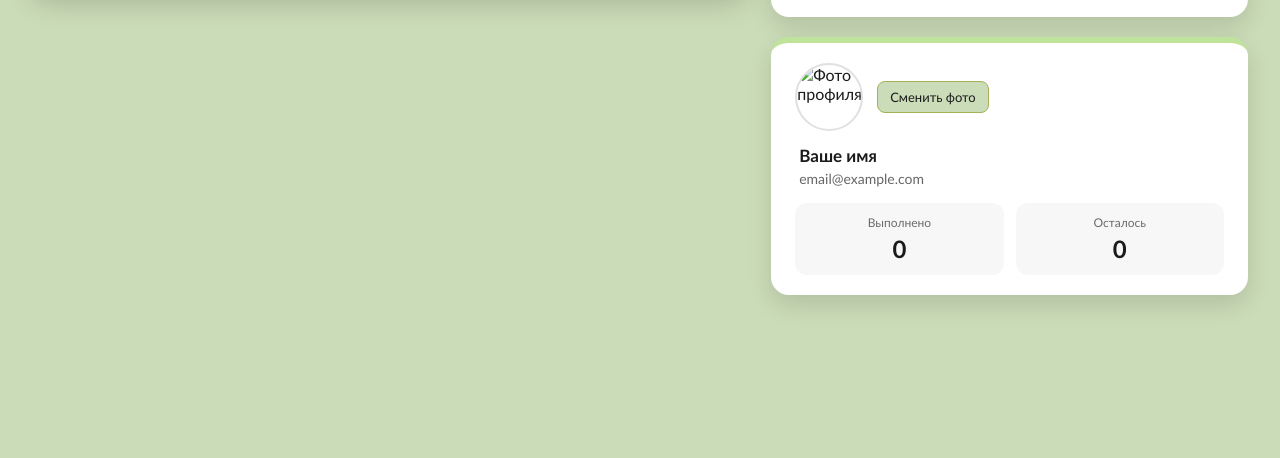
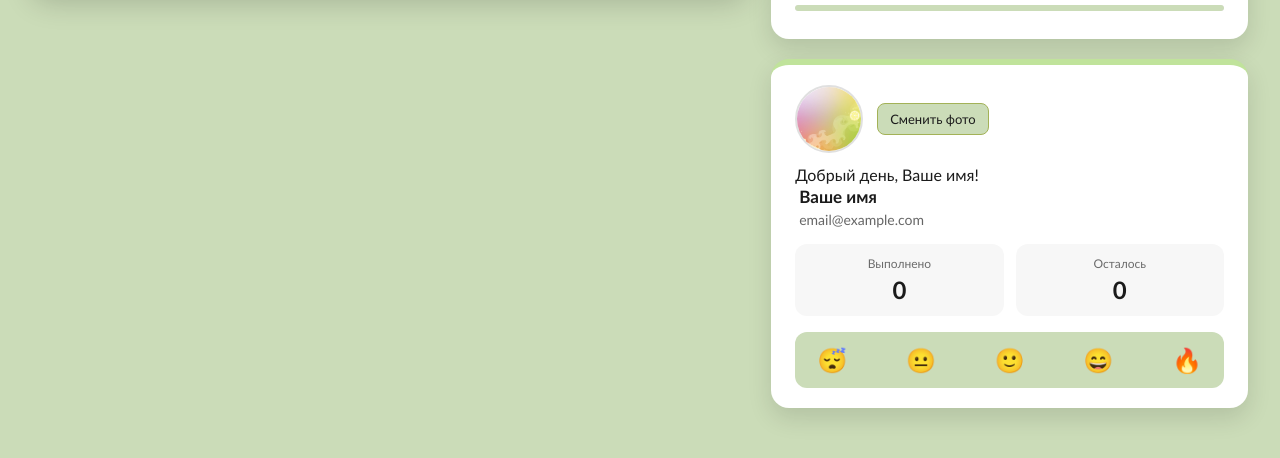
Before and after one commit to volcarina/to-do-app, a plain HTML site: page index.html in a window 1280 px wide. Shown: the part 206-664 px from the top of the page. Drawn offline with Linux system fonts and the light colour scheme.

Commit message:
Добавлен муд-трекер, прогресс-бар и приветствие пользователя

```diff
--- a/css/style.css
+++ b/css/style.css
@@ -228,6 +228,22 @@ body {
   background: var(--accent-dark);
 }
 
+#progress-track {
+  background: #e0e0e0;
+  border-radius: 99px;
+  height: 6px;
+  overflow: hidden;
+  margin: 8px 0;
+}
+
+#progress-bar {
+  height: 100%;
+  background: var(--accent-light);
+  border-radius: 99px;
+  width: 100%;
+  transition: width 1s linear;
+}
+
 /* === ПРОФИЛЬ И СТАТИСТИКА === */
 #profile-container {
   border-top: 6px solid #bce295ef;
@@ -335,6 +351,37 @@ body {
   color: #1b1b1b;
 }
 
+#mood-picker {
+  display: flex;
+  justify-content: space-between;
+  align-items: center;
+  margin-top: 16px;
+  padding: 10px 14px;
+  background: var(--accent-light);
+  border-radius: 12px;
+}
+
+.mood {
+  font-size: 24px;
+  cursor: pointer;
+  border-radius: 8px;
+  padding: 6px 8px;
+  transition: transform 0.15s, background 0.15s;
+  line-height: 1;
+  user-select: none;
+}
+
+.mood:hover {
+  transform: scale(1.25);
+  background: rgba(255, 255, 255, 0.6);
+}
+
+.mood.active {
+  transform: scale(1.35);
+  background: white;
+  box-shadow: 0 2px 8px rgba(0, 0, 0, 0.12);
+}
+
 /* === АДАПТИВНОСТЬ === */
 
 @media (max-width: 900px) {
--- a/index.html
+++ b/index.html
@@ -38,6 +38,9 @@
           <button id="btn-pause">Пауза</button>
           <button id="btn-reset">Сброс</button>
         </div>
+        <div id="progress-track">
+          <div id="progress-bar"></div>
+        </div>
       </div>
       <!-- --- КОНЕЦ ТАЙМЕРА --- -->
 
@@ -46,11 +49,12 @@
       <div id="profile-container">
 
         <div id="avatar-wrapper">
-          <img id="profile-pic" src="assets/default-avatar.png" alt="Фото профиля" />
+          <img id="profile-pic" src="assets/default-avatar.jpg" alt="Фото профиля" />
           <input type="file" id="avatar-upload" accept="image/*" />
           <label for="avatar-upload">Сменить фото</label>
         </div>
 
+        <p id="greeting"></p>
         <p id="profile-name">Ваше имя</p>
         <p id="profile-email">email@example.com</p>
 
@@ -63,6 +67,13 @@
             <span class="stat-label">Осталось</span>
             <span id="uncompleted-counter">0</span>
           </div>
+        </div>
+        <div id="mood-picker">
+          <span class="mood" data-mood="😴">😴</span>
+          <span class="mood" data-mood="😐">😐</span>
+          <span class="mood" data-mood="🙂">🙂</span>
+          <span class="mood" data-mood="😄">😄</span>
+          <span class="mood" data-mood="🔥">🔥</span>
         </div>
 
       </div>
--- a/js/profile.js
+++ b/js/profile.js
@@ -45,6 +45,8 @@ function makeEditable(element, storageKey) {
       element.textContent = newValue;
       localStorage.setItem(storageKey, newValue);
       input.replaceWith(element);
+
+      updateGreeting();
     }
 
     input.addEventListener("blur", save);
@@ -71,8 +73,9 @@ function updateStats() {
 
 }
 
-//  --- ЗАГРУЗКА СОХРАНЁННЫХ ДАННЫХ ---
+//  --- ЗАГРУЗКА ПРОФИЛЯ ---
 function loadProfile() {
+  const savedMood  = localStorage.getItem("mood");
   const savedName  = localStorage.getItem("profileName");
   const savedEmail = localStorage.getItem("profileEmail");
   const savedPic   = localStorage.getItem("profilePic");
@@ -80,4 +83,31 @@ function loadProfile() {
   if (savedName)  profileName.textContent  = savedName;
   if (savedEmail) profileEmail.textContent = savedEmail;
   if (savedPic)   profilePic.src           = savedPic;
+  if (savedMood) {
+    document.querySelectorAll(".mood").forEach(btn => {
+      btn.classList.toggle("active", btn.dataset.mood === savedMood);
+    });
+  }
+
+   updateGreeting();
 }
+
+//  --- ПРИВЕТСТВИЕ ---
+function updateGreeting() {
+  const hour = new Date().getHours();
+  const greeting = hour < 12 ? "Доброе утро"
+                 : hour < 18 ? "Добрый день"
+                 :              "Добрый вечер";
+
+  const name = document.getElementById("profile-name").textContent;
+  document.getElementById("greeting").textContent = `${greeting}, ${name}!`;
+}
+
+//  --- ВЫБОР НАСТРОЕНИЯ ---
+document.querySelectorAll(".mood").forEach(btn => {
+  btn.addEventListener("click", function () {
+    document.querySelectorAll(".mood").forEach(b => b.classList.remove("active"));
+    btn.classList.add("active");
+    localStorage.setItem("mood", btn.dataset.mood);
+  });
+});
--- a/js/timer.js
+++ b/js/timer.js
@@ -18,6 +18,10 @@ function updateDisplay() {
   timerDisplay.textContent = `${String(minutes).padStart(2, "0")}:${String(seconds).padStart(2, "0")}`;
 
   timerDisplay.classList.toggle("danger", totalSeconds <= 10 && totalSeconds > 0);
+
+  const totalDuration = POMODORO_MINUTES * 60;
+  const percent = (totalSeconds / totalDuration) * 100;
+  document.getElementById("progress-bar").style.width = percent + "%";
 }
 
 // --- СТАРТ ---
@@ -71,12 +75,4 @@ updateDisplay();
 //     После 25 мин → 5 мин перерыв → снова 25 мин и т.д.
 //     Заведи переменную cycleCount, при каждом завершении увеличивай её.
 //     После 4 циклов — длинный перерыв (15 мин).
-//
-//  2. Кастомное время
-//     Добавь <input type="number"> чтобы пользователь мог
-//     сам задать длину сессии. Читай: parseInt(), isNaN()
-//
-//  3. Прогресс-бар
-//     Отображай сколько времени осталось визуально.
-//     Читай: CSS custom properties + transition на ширине элемента.
 // ============================================================
```
Also changed, not shown: assets/default-avatar.jpg (added).
